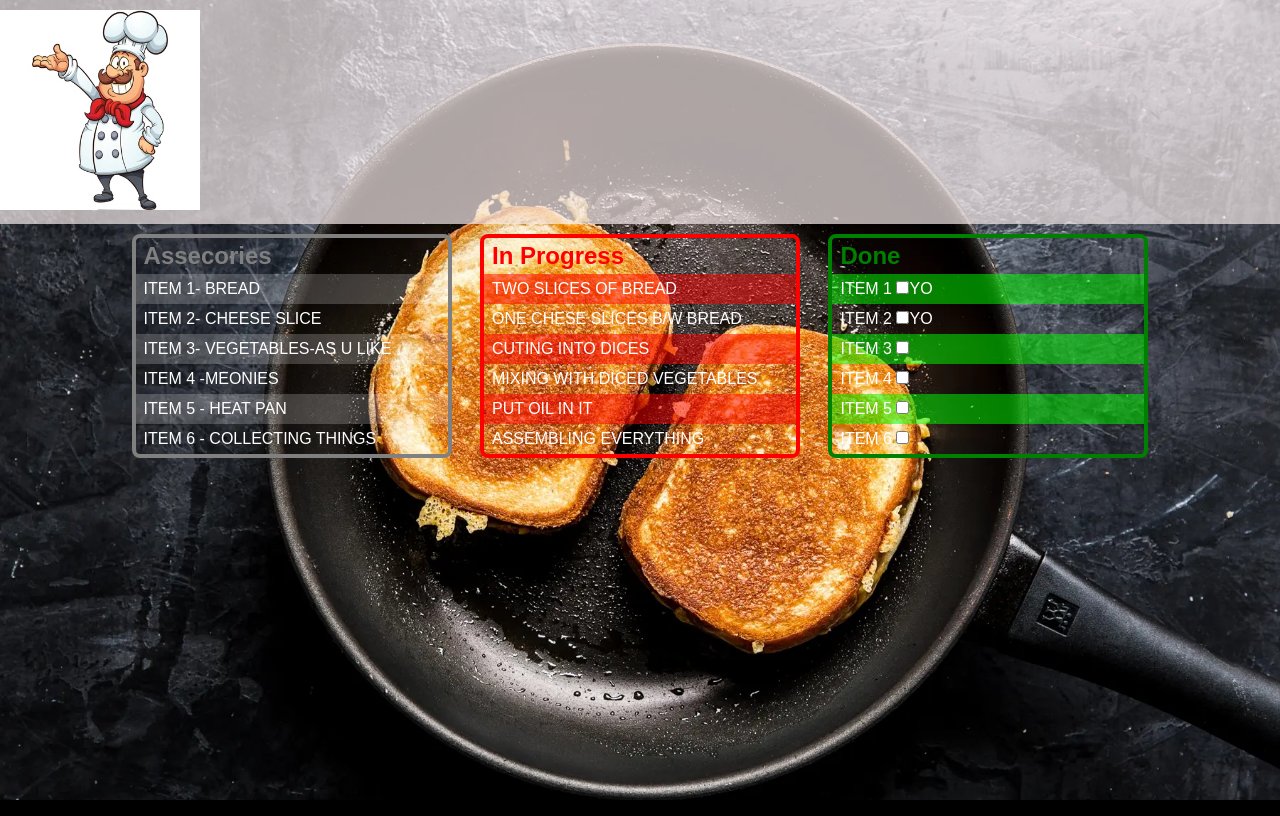
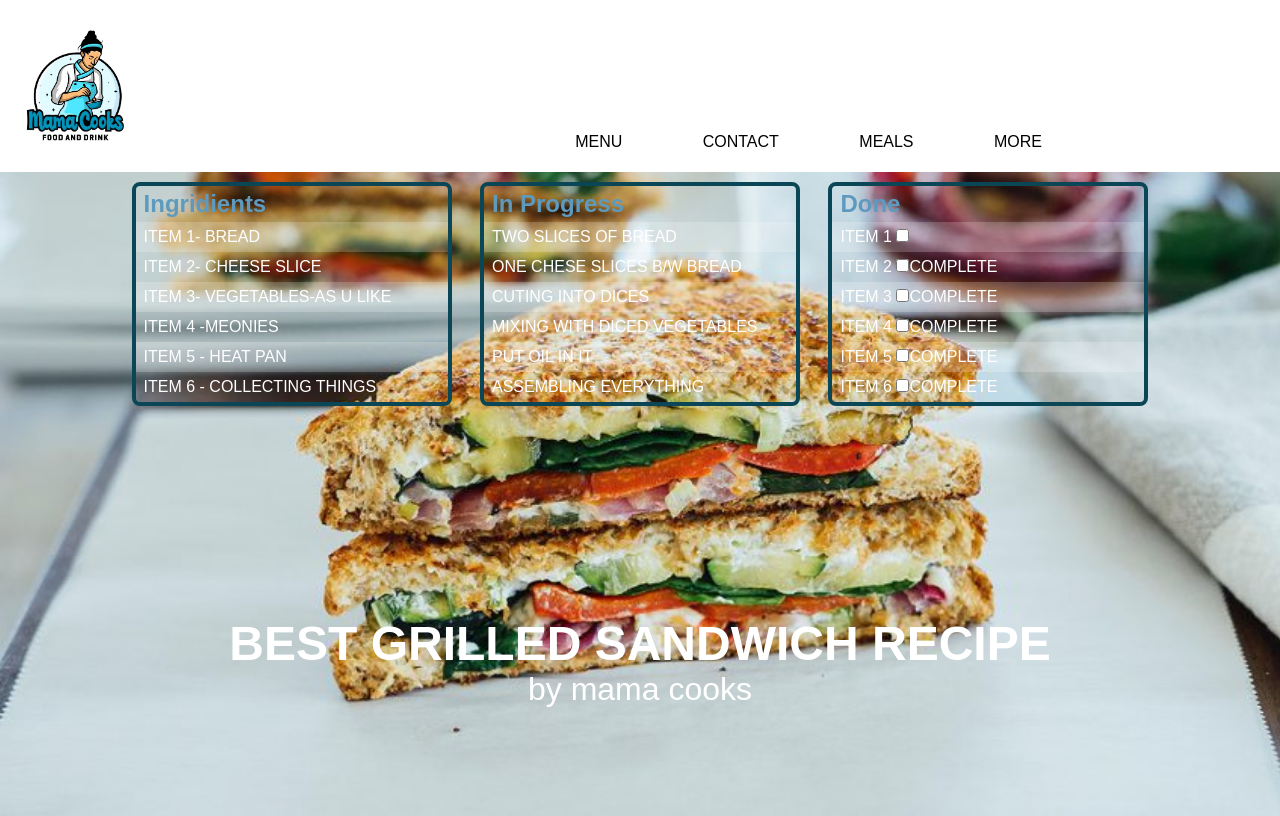
Before and after one commit to Bhuvnish/css_pseudo_selectors, a plain HTML site: page index.html in a window 1280 px wide. Drawn offline with Linux system fonts and the light colour scheme.

Commit message:
adding header and foter

```diff
--- a/css/main.css
+++ b/css/main.css
@@ -14,7 +14,7 @@ body {
     background-color: black;
 
     font-family: Arial, Helvetica, sans-serif;
-    background-image: url(../images/Perfect-Grilled-Cheese-Sandwich-7.webp);
+    background-image: url(../images/ll.jpg);
     background-repeat: no-repeat;
     background-size:cover;
 
@@ -22,15 +22,31 @@ body {
     color: white;
 }
 
-header > h1 { text-align: left; padding: 8px; }
+header > h1 { text-align:center; padding: 8px; }
 header {
-    background-color:rgba(249, 238, 238, 0.689);
-    trans
+    background-color:white;
+
     position: relative;
     top: 0;
-    text-align: left;
+    text-align:left;
+   }
+   header nav { position: relative; }
+
+header nav ul {
+  list-style-type: none;
+  position: absolute;
+  color: black;
+  top: -45px;
+  right: 200px;
 }
-    #main-logo { width: 200px; padding: 10px 0;
+
+header nav ul li {
+  margin: 0 30px;
+  display: inline-block;
+  cursor: pointer;
+}
+
+    #main-logo { width: 150px; padding: 10px 0;
     }
 article {
     width: 25%;
@@ -45,15 +61,15 @@ article {
 
 main { text-align: center; }
 
-article > h2 { color: gray;  padding: 4px 8px; }
+article > h2 { color: rgb(93, 154, 189);  padding: 4px 8px; }
 
-article:first-of-type { border: 4px solid gray; }
+article:first-of-type { border: 4px solid rgb(10, 70, 85); }
 
-#inprogress { border: 4px solid red; }
-#inprogress h2 { color: red; }
+#inprogress { border: 4px solid rgb(10, 70, 85); }
+#inprogress h2 { color:  rgb(93, 154, 189); }
 
-#done { border: 4px solid green; }
-#done h2 { color: green; }
+#done { border: 4px solid  rgb(10, 70, 85); }
+#done h2 { color: rgb(93, 154, 189); }
 
 ul { list-style-type: none; }
 
@@ -61,14 +77,31 @@ ul li { padding: 6px 8px; text-transform: uppercase; }
 
 .todo li:nth-child(odd) { background-color: rgba(255, 255, 255, 0.2)}
 
-.inprogress li:nth-child(odd) { background-color: rgba(255, 0, 0, 0.5)}
+.inprogress li:nth-child(odd) { background-color: rgba(255, 255, 255, 0.2)}
 
-.done li:nth-child(odd) { background-color: rgba(0, 255, 0, 0.5)}
-input [type="checkbox"] { margin-right: 8px;}
+.done li:nth-child(odd) { background-color: rgba(255, 255, 255, 0.2)}
+input [type="checkbox"] { margin-right: 20px;}
 
 
 
-input[type="checkbox"]:checked + span::after{
-    content: 'hello';
+input[type="checkbox"]:checked+span::after{
+    content: '\2713';
+    width: 15px;
+    height: 15px;
+    padding: 2px;
+    border-radius: 50%;
+    background-color: rgb(13, 213, 236);
+    border: 4px solid rgb(10, 70, 85);
+ text-align:right;
+}
+.sticky_footer {
+    position:relative;
+    bottom:100%;
 
+    height: 80px;
+   font-size: xx-large;
+    text-align: center;
+
+    padding: 200px;
+    font-style:times;
 }
--- a/index.html
+++ b/index.html
@@ -12,13 +12,21 @@
 <body>
     <header>
         <h1 class="hidden">Working with Cascade</h1>
-        <img src="images/logo6.webp" alt="peaky_blinder_logo" id="main-logo">
+        <img src="images/lo.jpg" alt="peaky_blinder_logo" id="main-logo">
+        <nav>
+        <ul>
+            <li>menu</li>
+            <li>contact</li>
+            <li>meals</li>
+            <li>more</li>
+        </ul>
+        </nav>
     </header>
     <main>
 
 
         <article id="todo">
-            <h2>Assecories</h2>
+            <h2>Ingridients</h2>
 
             <ul class="todo">
                 <li>item 1-  Bread
@@ -48,26 +56,31 @@
             <h2>Done</h2>
             <ul class="done">
                 <li>item 1
-                    <input type="checkbox"><span>yo</span>
+                    <input type="checkbox"><span></span>
                 </li>
                 <li>item 2
-                    <input type="checkbox"><span>yo</span>
+                    <input type="checkbox"><span>complete</span>
                 </li>
                 <li>item 3
-                    <input type="checkbox">
+                    <input type="checkbox"><span>complete</span>
                 </li>
                 <li>item 4
-                    <input type="checkbox">
+                    <input type="checkbox"><span>complete</span>
                 </li>
 
                 <li>item 5
-                    <input type="checkbox">
+                    <input type="checkbox"><span>complete</span>
                 </li>
                 <li>item 6
-                    <input type="checkbox">
+                    <input type="checkbox"><span>complete</span>
                 </li>
             </ul>
         </article>
     </main>
+
+    <footer class="sticky_footer">
+        <h2> BEST GRILLED SANDWICH RECIPE</h2>
+        by mama cooks
+    </footer>
 </body>
 </html>
```
Also changed, not shown: images/bb.jpg (added), images/kk.jpg (added), images/ll.jpg (added), images/lo.jpg (added), images/pp.jpg (added).
